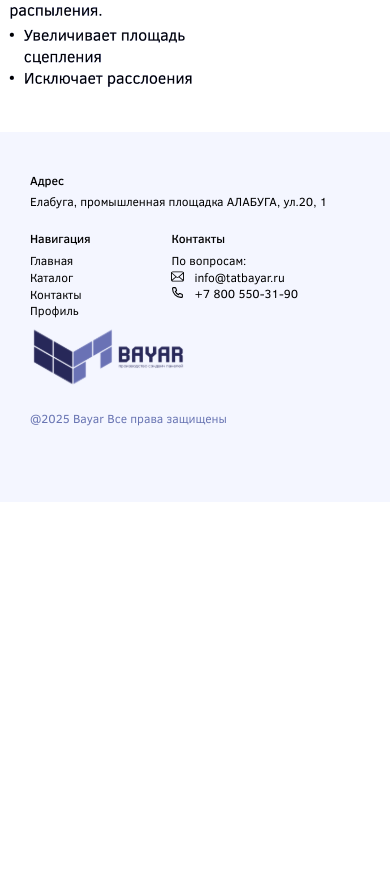
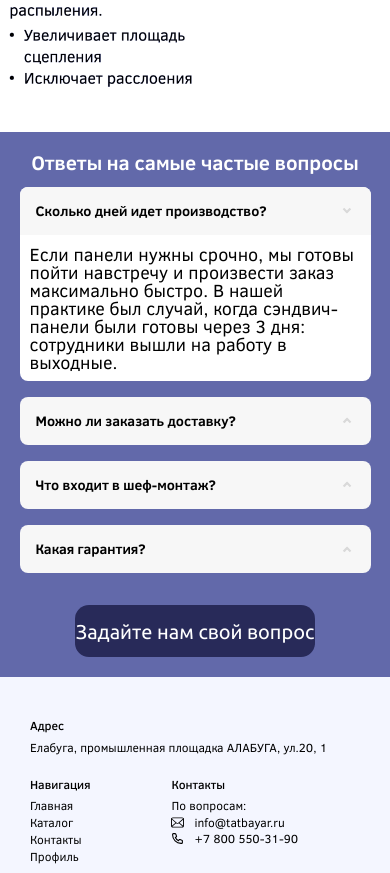
Before and after one commit to timuritodev/bayar-frontend, a Next.js app: page / in a window 390 px wide. Shown: the part 3420-4293 px from the top of the page. Before the commit the page ends 3922 px from the top, so only its background shows below. Built offline with nearby package versions, Linux system fonts and the light colour scheme.

Commit message:
added faq block

```diff
--- a/src/feauters/main-block/FAQ/style.module.scss
+++ b/src/feauters/main-block/FAQ/style.module.scss
@@ -38,6 +38,7 @@
 
 .question {
     width: 100%;
+    font-family: ClearSans;
     padding: 1rem;
     font-weight: 600;
     display: flex;
@@ -54,6 +55,7 @@
     height: 1rem;
     background: url('../../../images/arrow-down.svg') no-repeat center;
 }
+
 .open {
     transform: rotate(180deg);
 }
@@ -93,3 +95,36 @@
     letter-spacing: 0%;
     text-align: start;
 }
+
+@media screen and (max-width: 767px) {
+    .accordion {
+        width: 100%;
+        padding: 0;
+    }
+    .list {
+        width: 100%;
+    }
+    .container {
+        width: 100%;
+        padding: 20px 0;
+        border-radius: 0;
+    }
+    .item {
+        margin-bottom: 1rem;
+        width: 90%;
+    }
+    .question {
+        width: 100%;
+        padding: 1rem;
+        font-size: 14px;
+    }
+    .title {
+        font-size: 20px;
+        margin: 0 0 15px 0;
+    }
+    .answer {
+        margin: 0;
+        padding: 10px;
+        font-size: 18px;
+    }
+}
--- a/src/pages/index.tsx
+++ b/src/pages/index.tsx
@@ -1,6 +1,8 @@
 import SEO from '@/components/SEO/SEO';
+import { faqItems } from '@/constants/faq';
 import { Compound } from '@/feauters/main-block/Compound/Compound';
 import { Details } from '@/feauters/main-block/Details/Details';
+import { FAQAccordion } from '@/feauters/main-block/FAQ/FAQAccordion';
 import { Features } from '@/feauters/main-block/Features/Features';
 import { Gifts } from '@/feauters/main-block/Gifts/Gifts';
 import { MainWrapper } from '@/feauters/main-block/MainWrapper/MainWrapper';
@@ -23,8 +25,8 @@ const MainPage = () => {
           <ExamplesSlider />
           <Gifts />
           <Compound />
-          {/*<FAQAccordion items={faqItems} />
-          <ContactsBlock /> */}
+          <FAQAccordion items={faqItems} />
+          {/*<ContactsBlock /> */}
           {/* <MainSlider />
           <h3 className={styles.title}>Наши партнёры</h3>
           <PartnersSlider />
```
Lines whose indentation alone changed are shown as unchanged.
